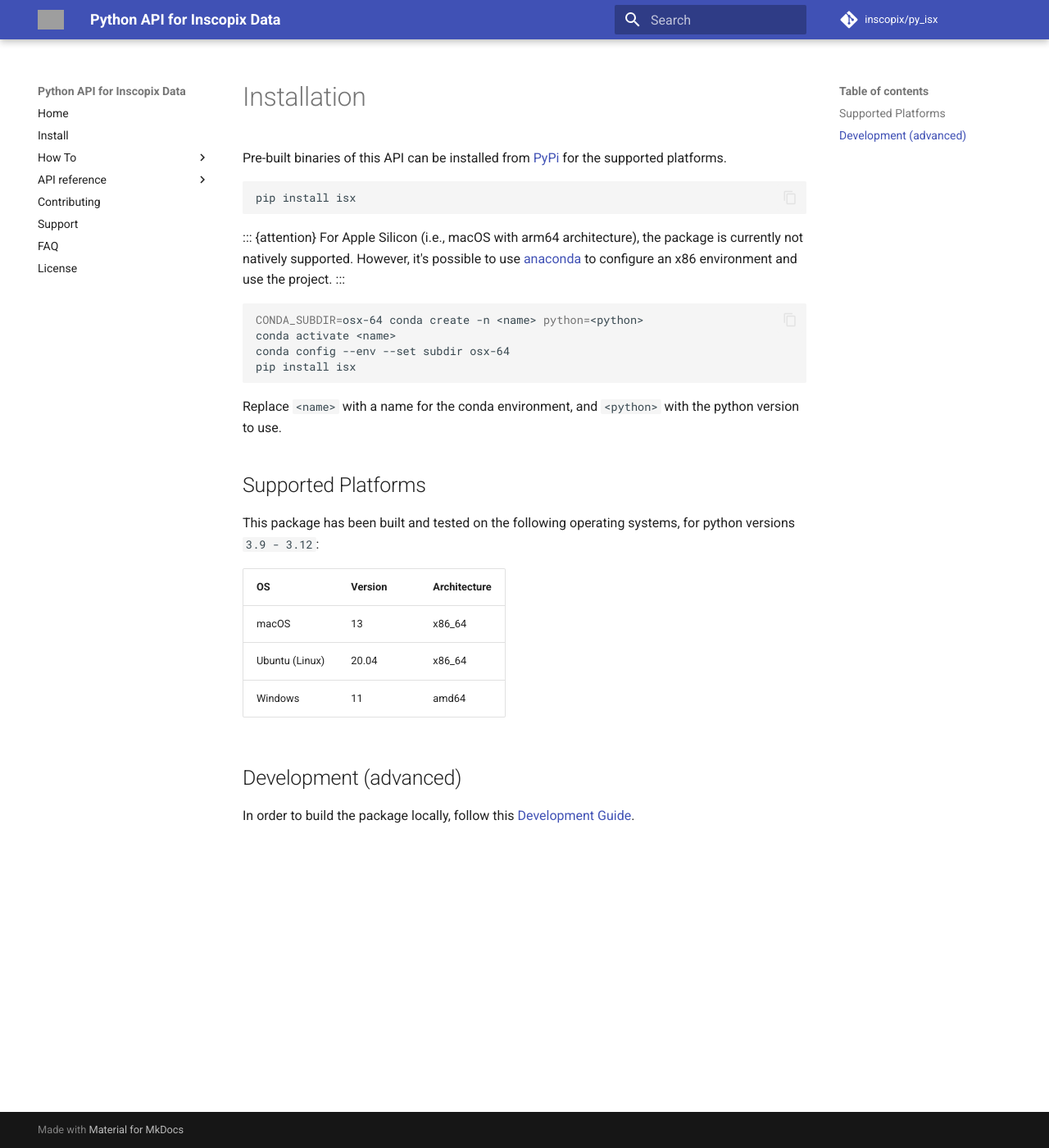
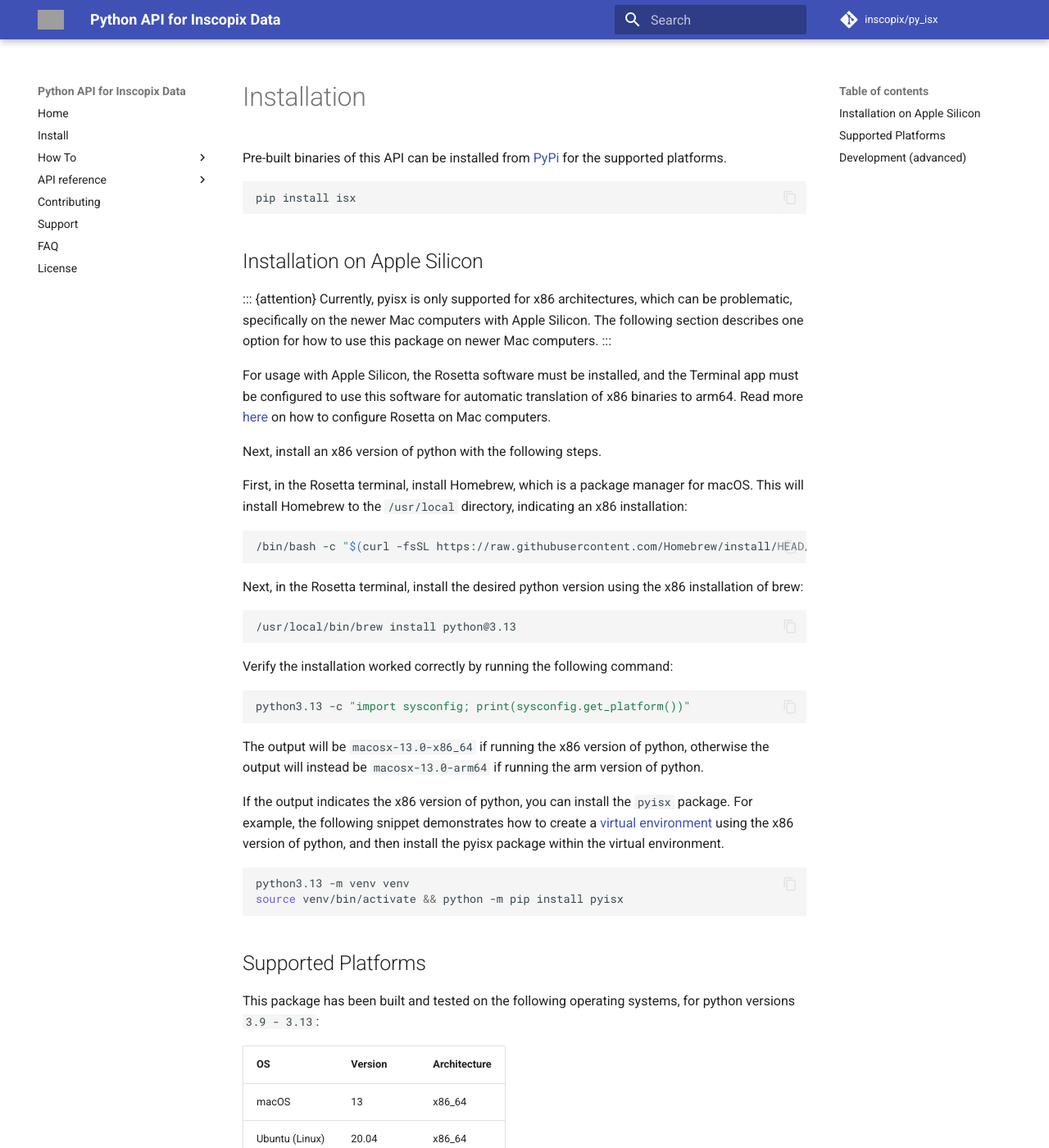
Before and after one commit to inscopix/pyisx, an MkDocs documentation site: the page built from docs/installation.md, in a window 1280 px wide and 1400 px high. Shown: the whole window at 82% size. Built offline with MkDocs 1.6.1 and Material for MkDocs 9.7.7, drawn with Linux system fonts in a browser that asks for light colours; comment, search, counter and statistics services are not loaded; grey boxes are pictures that could not be loaded.

Commit message:
IT-1579: Refactor for use as submodule in IDPS repo (#63)
* Modify API to support being built as a part of the IDPS app, while still supporting standalone installation via pip
* Remove use of conda for local development and replace with venv module in python
* Update docs, removing recommendation for use with anaconda, and provide alternatives for using package on apple silicon
* Added support for python3.13

````diff
--- a/docs/installation.md
+++ b/docs/installation.md
@@ -7,22 +7,43 @@ Pre-built binaries of this API can be installed from [PyPi](https://pypi.org/pro
 pip install isx
 ```
 
+## Installation on Apple Silicon
+
 ::: {attention}
-For Apple Silicon (i.e., macOS with arm64 architecture), the package is currently not natively supported. However, it's possible to use [anaconda](https://www.anaconda.com/) to configure an x86 environment and use the project.
+Currently, pyisx is only supported for x86 architectures, which can be problematic, specifically on the newer Mac computers with Apple Silicon. The following section describes one option for how to use this package on newer Mac computers.
 :::
 
+For usage with Apple Silicon, the Rosetta software must be installed, and the Terminal app must be configured to use this software for automatic translation of x86 binaries to arm64. Read more [here](https://support.apple.com/en-us/102527) on how to configure Rosetta on Mac computers.
+
+Next, install an x86 version of python with the following steps.
+
+First, in the Rosetta terminal, install Homebrew, which is a package manager for macOS. This will install Homebrew to the `/usr/local` directory, indicating an x86 installation:
 ```bash
-CONDA_SUBDIR=osx-64 conda create -n <name> python=<python>
-conda activate <name>
-conda config --env --set subdir osx-64
-pip install isx
+/bin/bash -c "$(curl -fsSL https://raw.githubusercontent.com/Homebrew/install/HEAD/install.sh)"
 ```
 
-Replace `<name>` with a name for the conda environment, and `<python>` with the python version to use.
+Next, in the Rosetta terminal, install the desired python version using the x86 installation of brew:
+```bash
+/usr/local/bin/brew install python@3.13
+```
+
+Verify the installation worked correctly by running the following command:
+```bash
+python3.13 -c "import sysconfig; print(sysconfig.get_platform())"
+```
+
+The output will be `macosx-13.0-x86_64` if running the x86 version of python, otherwise the output will instead be `macosx-13.0-arm64` if running the arm version of python.
+
+If the output indicates the x86 version of python, you can install the `pyisx` package.
+For example, the following snippet demonstrates how to create a [virtual environment](https://docs.python.org/3/library/venv.html) using the x86 version of python, and then install the pyisx package within the virtual environment.
+```bash
+python3.13 -m venv venv
+source venv/bin/activate && python -m pip install pyisx
+```
 
 ## Supported Platforms
 
-This package has been built and tested on the following operating systems, for python versions `3.9 - 3.12`:
+This package has been built and tested on the following operating systems, for python versions `3.9 - 3.13`:
 
 |  OS | Version | Architecture |
 |  --------- | ------- | ----- |
````
Also changed, not shown: README.md (+19 -31 lines), docs/overview.md (+1 -8 lines), setup.py (+10 -2 lines), 9 other files.
